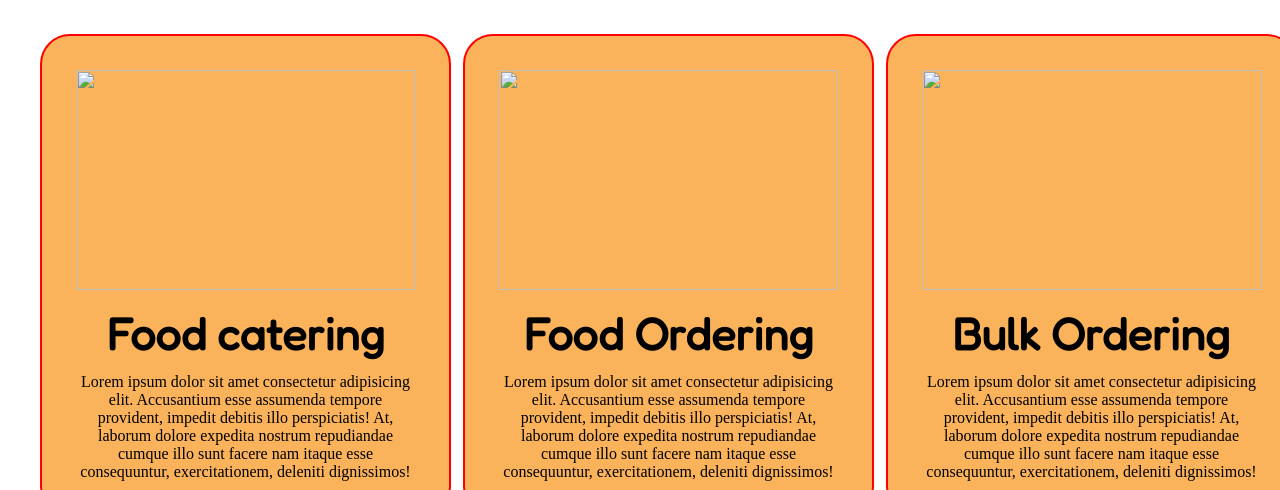
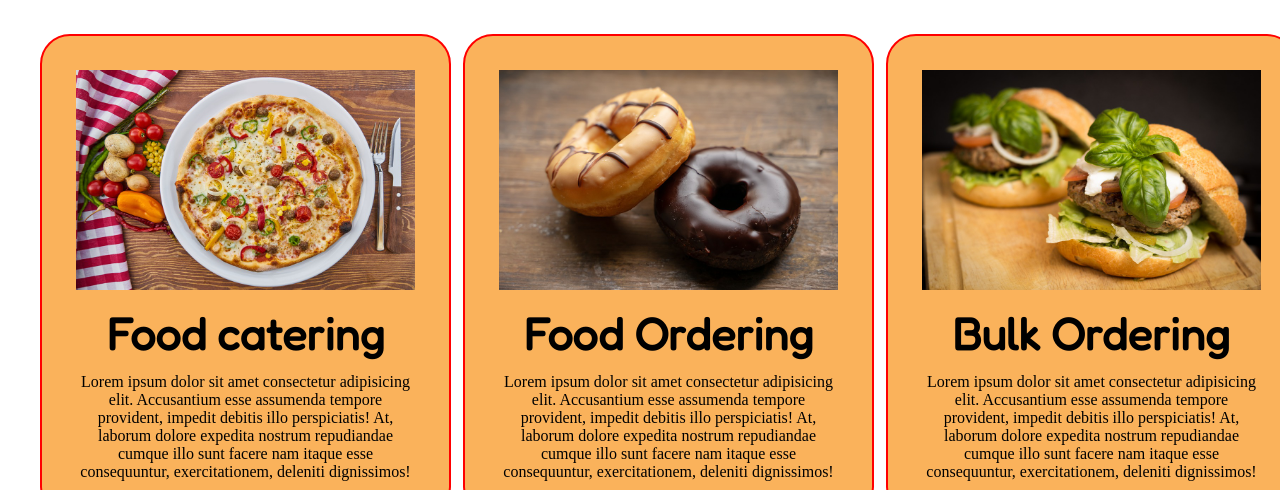
Before and after one commit to BhagyashriSS/food-delivery-website, a plain HTML site: page index.html in a window 1280 px wide. Shown: the part 734-1224 px from the top of the page. Drawn offline with Linux system fonts and the light colour scheme; the site is published under a folder, as on GitHub Pages, so addresses that start at the root find nothing.

Commit message:
Update index.html
fix image not showing problem

```diff
--- a/index.html
+++ b/index.html
@@ -39,7 +39,7 @@
         <h1 class="h-primary center">Our Services</h1>
         <div id="services">
             <div class="box">
-                <img class="resize" src="/images/pizza.jpg " alt="">
+                <img class="resize" src="images/pizza.jpg " alt="">
                 <h2 class="h-secondary center">Food catering</h2>
                 <p class="center">Lorem ipsum dolor sit amet consectetur adipisicing elit. Accusantium esse assumenda
                     tempore provident, impedit debitis illo perspiciatis! At, laborum dolore expedita nostrum
@@ -47,7 +47,7 @@
                     dignissimos!</p>
             </div>
             <div class="box">
-                <img class="resize" src="/images/donut.jpg " alt="">
+                <img class="resize" src="images/donut.jpg " alt="">
                 <h2 class="h-secondary center">Food Ordering</h2>
                 <p class="center">Lorem ipsum dolor sit amet consectetur adipisicing elit. Accusantium esse assumenda
                     tempore provident, impedit debitis illo perspiciatis! At, laborum dolore expedita nostrum
@@ -55,7 +55,7 @@
                     dignissimos!</p>
             </div>
             <div class="box">
-                <img class="resize" src="/images/hamburger.jpg " alt="">
+                <img class="resize" src="images/hamburger.jpg " alt="">
                 <h2 class="h-secondary center">Bulk Ordering</h2>
                 <p class="center">Lorem ipsum dolor sit amet consectetur adipisicing elit. Accusantium esse assumenda
                     tempore provident, impedit debitis illo perspiciatis! At, laborum dolore expedita nostrum
```
